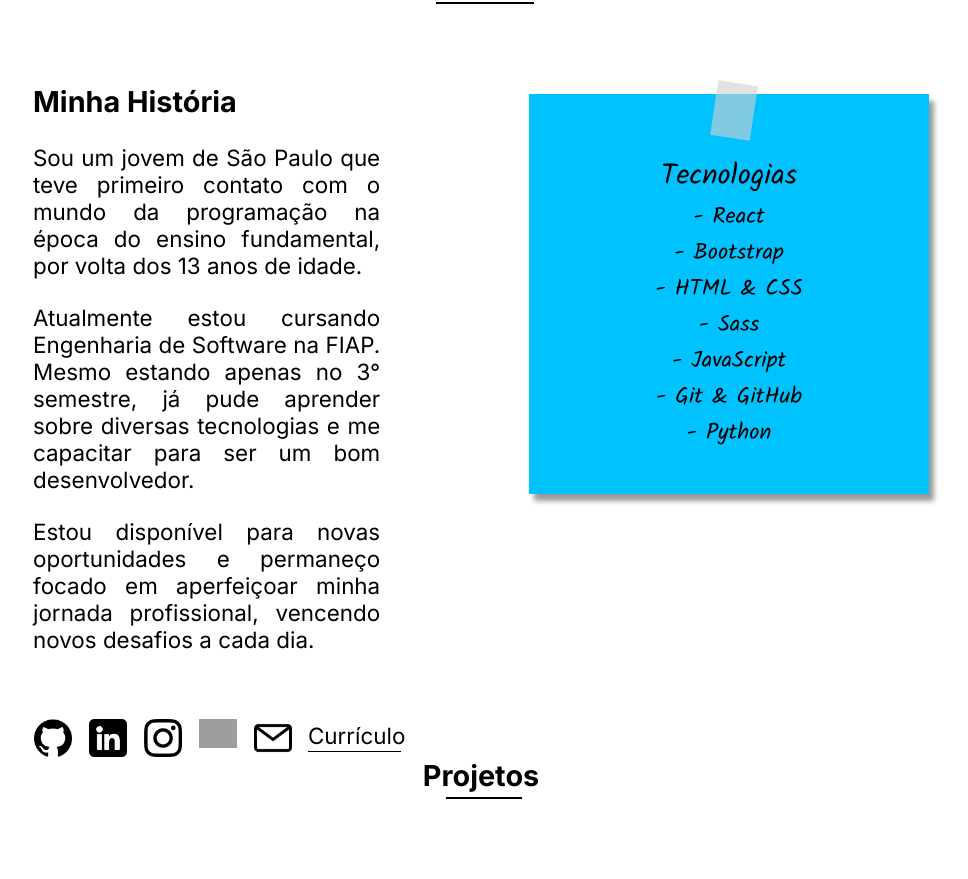
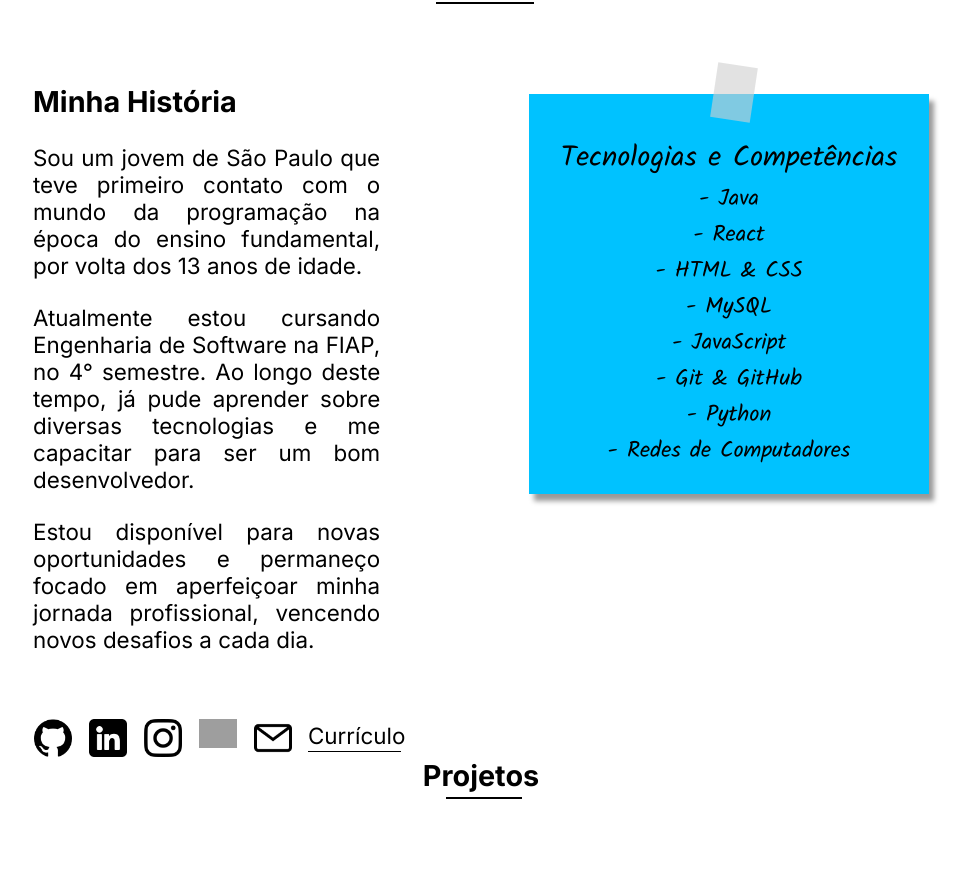
Before and after one commit to PB369/Portifolio, a React (Vite) app: page / in a window 1280 px wide. Shown: the part 837-1716 px from the top of the page, without its empty margins (159-1127 px from the left). Built offline with nearby package versions, Linux system fonts and the light colour scheme; grey boxes are pictures that could not be loaded.

Commit message:
Atualizando...

```diff
--- a/src/components/About/index.jsx
+++ b/src/components/About/index.jsx
@@ -31,7 +31,7 @@ const About = () => {
     }
   ]
 
-  const listTechnologies = ["React", "Bootstrap", "HTML & CSS", "Sass", "JavaScript", "Git & GitHub", "Python"]
+  const listTechnologies = ["Java", "React", "HTML & CSS", "MySQL", "JavaScript", "Git & GitHub", "Python", "Redes de Computadores"]
 
   const medias = listMedias.map(media =>
   <li key={media.name}>
@@ -51,12 +51,12 @@ const About = () => {
         <div id="textAbout">
           <h3>Minha História</h3>
           <p>Sou um jovem de São Paulo que teve primeiro contato com o mundo da programação na época do ensino fundamental, por volta dos 13 anos de idade.</p>
-          <p>Atualmente estou cursando Engenharia de Software na FIAP. Mesmo estando apenas no 3° semestre, já pude aprender sobre diversas tecnologias e me capacitar para ser um bom desenvolvedor.</p>
+          <p>Atualmente estou cursando Engenharia de Software na FIAP, no 4° semestre. Ao longo deste tempo, já pude aprender sobre diversas tecnologias e me capacitar para ser um bom desenvolvedor.</p>
           <p>Estou disponível para novas oportunidades e permaneço focado em aperfeiçoar minha jornada profissional, vencendo novos desafios a cada dia.</p>
         </div>
         <div id='technologies'>
           <div id='tape'></div>
-          <h3>Tecnologias</h3>
+          <h3>Tecnologias e Competências</h3>
           <ul id='listOfTechnologies'>
             {technologies}
           </ul>
```
Also changed, not shown: 1 other file (tests, documents, lock files or other folders).
